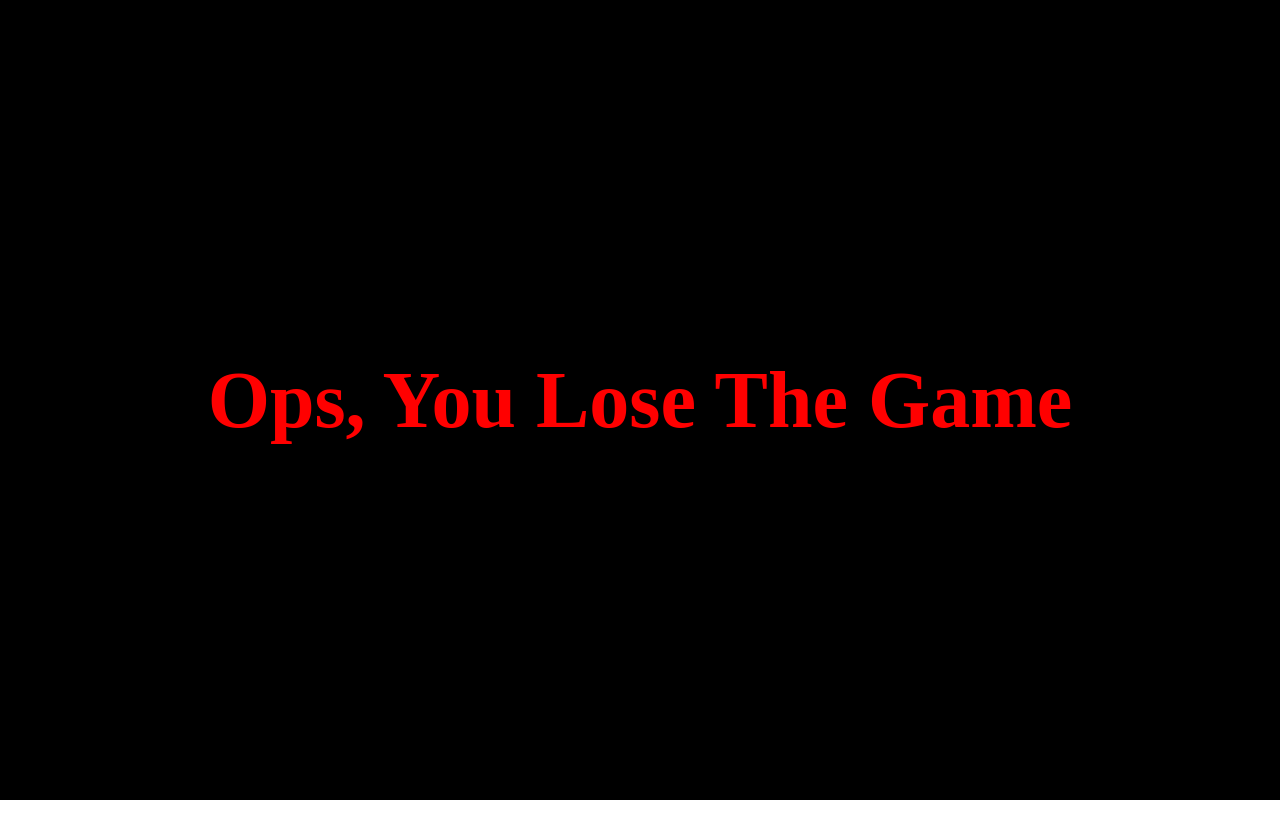
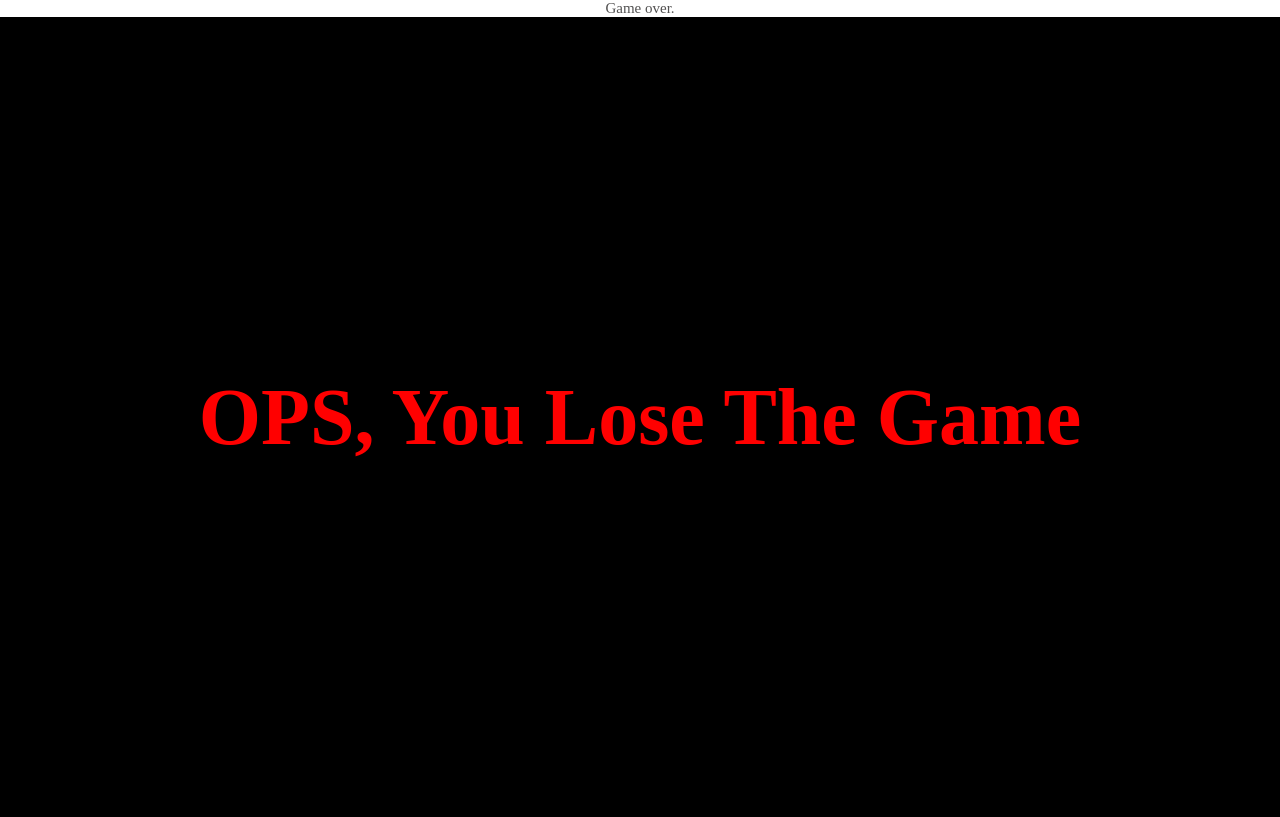
Before and after one commit to Hasina-Akter20/click-game, a plain HTML site: page index.html in a window 1280 px wide. Both pictures are taken after a click on the button "START". Drawn offline with Linux system fonts and the light colour scheme.

Commit message:
Updated Indicator

```diff
--- a/index.html
+++ b/index.html
@@ -8,6 +8,7 @@
     <link rel="stylesheet" href="style.css" />
   </head>
   <body>
+    <p>Let's start THE GAME!</p>
     <div class="box-style">
       <h1>0</h1>
       <div class="button-group">
--- a/script.js
+++ b/script.js
@@ -1,30 +1,34 @@
 let showText = document.querySelector("h1");
+let indicator = document.querySelector("p");
+let button = document.querySelector(".button-group");
 let counter = 0;
 let gameStarted = false;
-
-function clearDisply() {
-  let button = document.querySelector(".button-group");
-  button.style.display = "none";
-}
 
 function reloadAll() {
   location.reload();
 }
 
+function started() {
+  indicator.innerText = "GO...";
+  gameStarted = true;
+}
+function gameOver() {
+  indicator.innerText = "Game over.";
+  gameStarted = false;
+  button.style.display = "none";
+  setTimeout(reloadAll, 4000);
+}
 function reset() {
   if (counter < 10) {
-    clearDisply();
-    showText.innerText = "Ops, You Lose The Game";
-    gameStarted = false;
+    showText.innerText = "OPS, You Lose The Game";
     showText.style.color = "red";
-    setTimeout(reloadAll, 3000);
+
+    gameOver();
   }
 }
 
-console.log(counter);
-
 function playGame() {
-  gameStarted = true;
+  started();
   setTimeout(reset, 2000);
 }
 
@@ -32,13 +36,10 @@ function clickedCount() {
   if (gameStarted) {
     counter++;
   }
-
   showText.innerText = counter;
   if (counter == 10) {
     showText.innerText = "Congrass! You won the game ";
-    gameStarted = false;
     showText.style.color = "green";
-    clearDisply();
-    setTimeout(reloadAll, 4000);
+    gameOver();
   }
 }
--- a/style.css
+++ b/style.css
@@ -10,6 +10,12 @@
   align-items: center;
   color: white;
   background-color: black;
+}
+p {
+  text-align: center;
+  color: rgb(82, 81, 81);
+  font-size: 15px;
+  /* margin-bottom: 30px; */
 }
 
 h1 {
```
